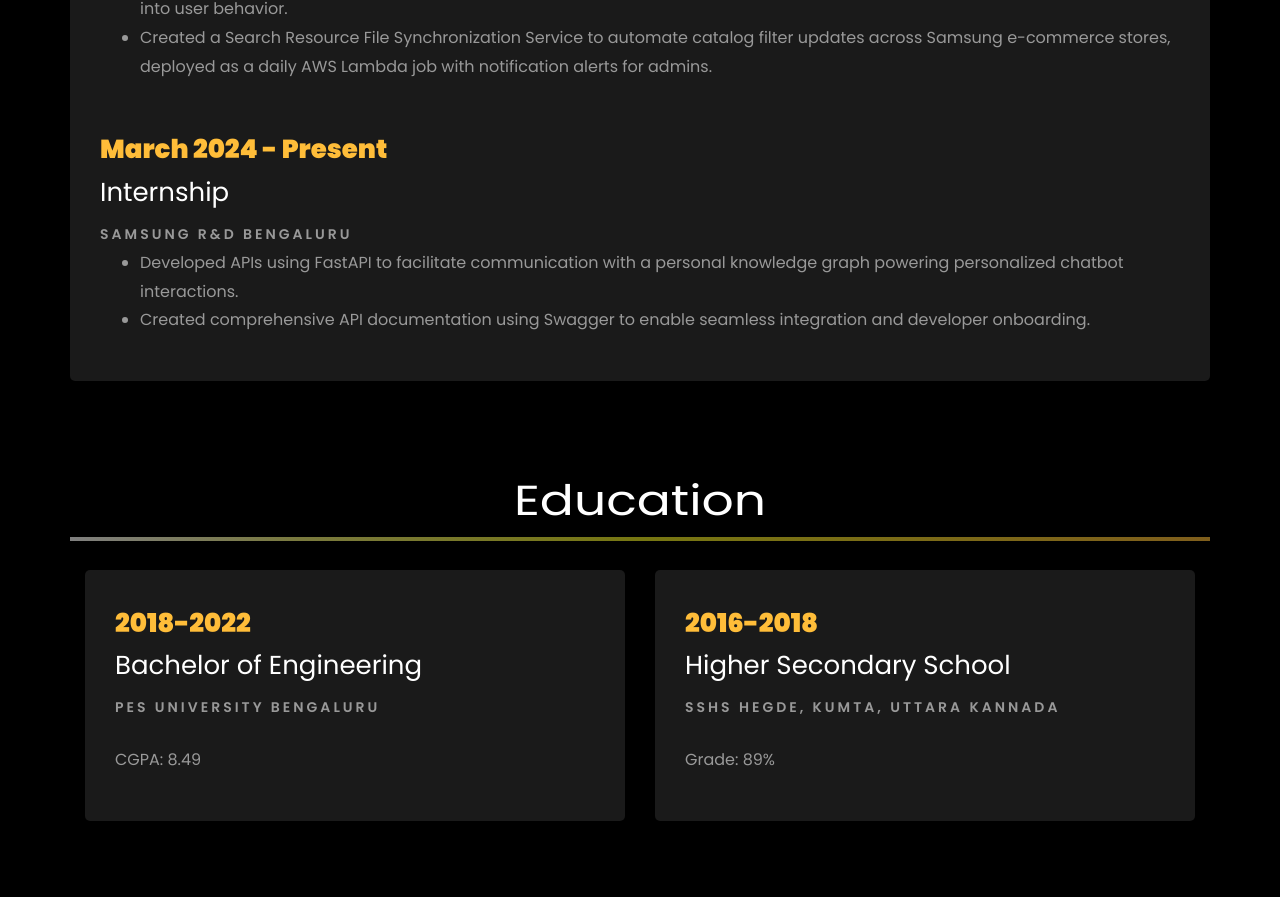
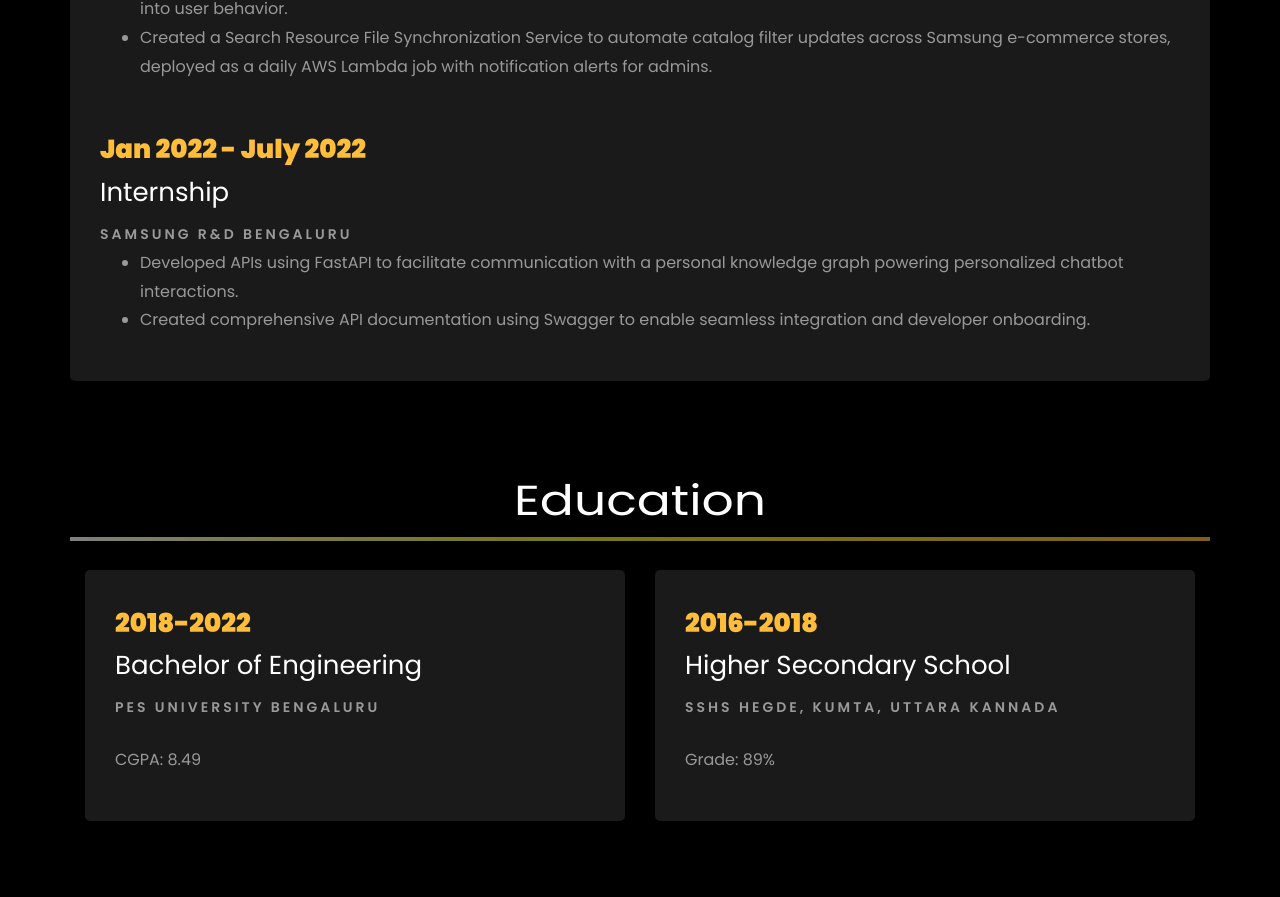
Before and after one commit to ishwar2000/ishwar2000.github.io, a plain HTML site: page index.html in a window 1280 px wide. Shown: the part 2497-3394 px from the top of the page. Drawn offline with Linux system fonts and the light colour scheme; files whose address does not match are found by name.

Commit message:
Update index.html

```diff
--- a/index.html
+++ b/index.html
@@ -365,7 +365,7 @@
 							</ul>
 						</p>
 						<br>
-						<span class="date">March 2024 - Present</span>
+						<span class="date">Jan 2022 - July 2022</span>
 						<h2>Internship</h2>
 						<span class="position">Samsung R&D Bengaluru</span>
 						<br>
```
